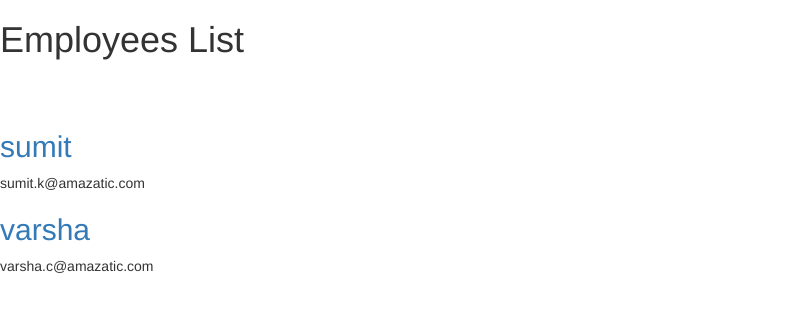
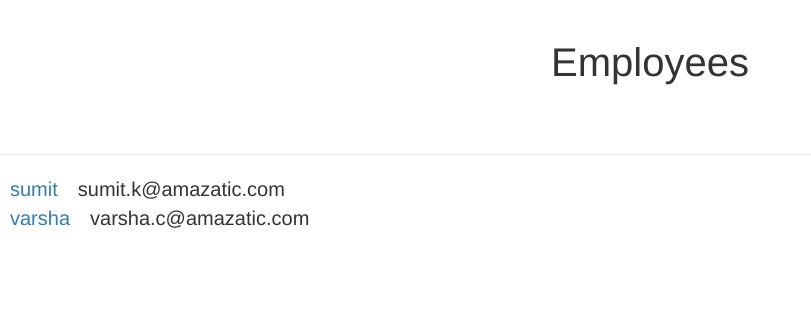
Before and after one commit to varshac2019/Employee_details, a Django app: page / in a window 1280 px wide. Shown: the top 312 px of the page, without its empty margins (0-811 px from the left). Run offline with Django 3.2, Linux system fonts and the light colour scheme; data comes from the database, SQL or seed files in the repository; some libraries are stand-ins or nearby versions.

Commit message:
added css file

```diff
--- /dev/null
+++ b/employee/static/css/employee.css
@@ -0,0 +1,14 @@
+.page-header {
+    text-align:center;
+    margin-top: 0;
+    padding: 20px 20px 20px 40px;
+}
+
+.page-header h1{
+	font-size :40px;
+}
+
+.content {
+    margin-left: 10px;
+    font-size : 20px;
+}
--- a/employee/templates/employee/base.html
+++ b/employee/templates/employee/base.html
@@ -1,10 +1,14 @@
+{%load static%}
 <html>
 	<head>
 		<a href="{% url 'employee_new' %}" ></a>
-		<h1>Employees List</h1>
+		<div class="page-header">
+		<h1>Employees</h1>
 		<br><br>
+		</div>
 		<link rel="stylesheet" href="//maxcdn.bootstrapcdn.com/bootstrap/3.2.0/css/bootstrap.min.css">
 	        <link rel="stylesheet" href="//maxcdn.bootstrapcdn.com/bootstrap/3.2.0/css/bootstrap-theme.min.css">
+		<link rel="stylesheet" href="{% static 'css/employee.css' %}">
 	</head>
 <body>
             {% block content %}
--- a/employee/templates/employee/employee_detail.html
+++ b/employee/templates/employee/employee_detail.html
@@ -1,6 +1,7 @@
 {% extends 'employee/base.html' %}
 
 	{% block content %}
+	<div class="content">
 		<b>First name : </b> {{ employee.first_name}} &emsp;&emsp;&emsp;&emsp;&emsp;&emsp;
 		<b>Last name : </b>{{ employee.last_name}}
 		<br>
@@ -8,5 +9,6 @@
 		<b>Birth date :</b>{{ employee.birth_date}}
 		<br>
 		<b>Post : </b>{{ employee.designation}}
+	</div>
 	{% endblock %}
 </html>
--- a/employee/templates/employee/employee_list.html
+++ b/employee/templates/employee/employee_list.html
@@ -1,9 +1,10 @@
 {% extends 'employee/base.html' %}
 
 	{% block content %}
+
 	{% for employee in employees %}
-	    <div>
-		    <h2><a href= "{% url 'employee_detail' pk=employee.pk %}">{{ employee.first_name }}</a></h2>{{ employee.email}}
+	    <div class="content">
+		    <a href= "{% url 'employee_detail' pk=employee.pk %}">{{ employee.first_name }}</a>&emsp;{{ employee.email}}
 	    </div>
 	{% endfor %}
 	{% endblock %}
```
Also changed, not shown: 1 other file.
